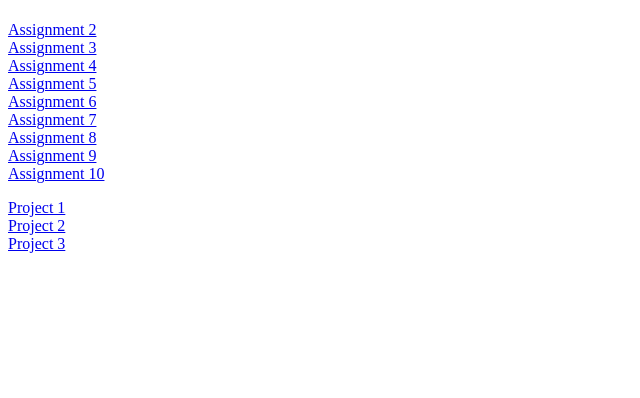
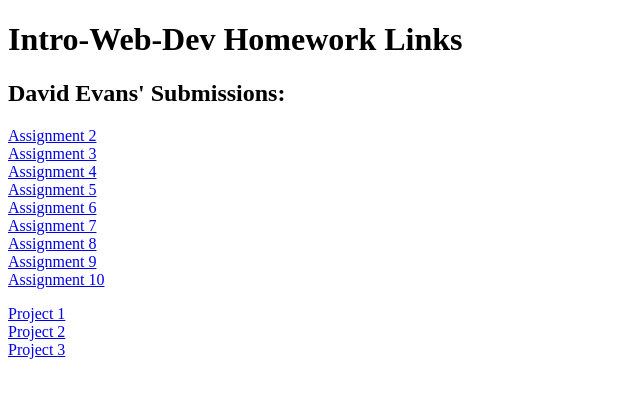
Before and after one commit to daevans1990/summer2018, a plain HTML site: page index.html in a window 1280 px wide. Shown: the whole page, without its empty margins (0-640 px from the left). Drawn offline with Linux system fonts and the light colour scheme.

Commit message:
H1 and H2 for html

```diff
--- a/index.html
+++ b/index.html
@@ -6,9 +6,9 @@
 
   <body>
     <!-- All of your body content goes between these two <body> tags. -->
-    <h1></h1>
+    <h1>Intro-Web-Dev Homework Links</h1>
 
-    <h2></h2>
+    <h2>David Evans' Submissions:</h2>
 
     <p>
       <a href="./test/about.html">Assignment 2</a><br />
```
